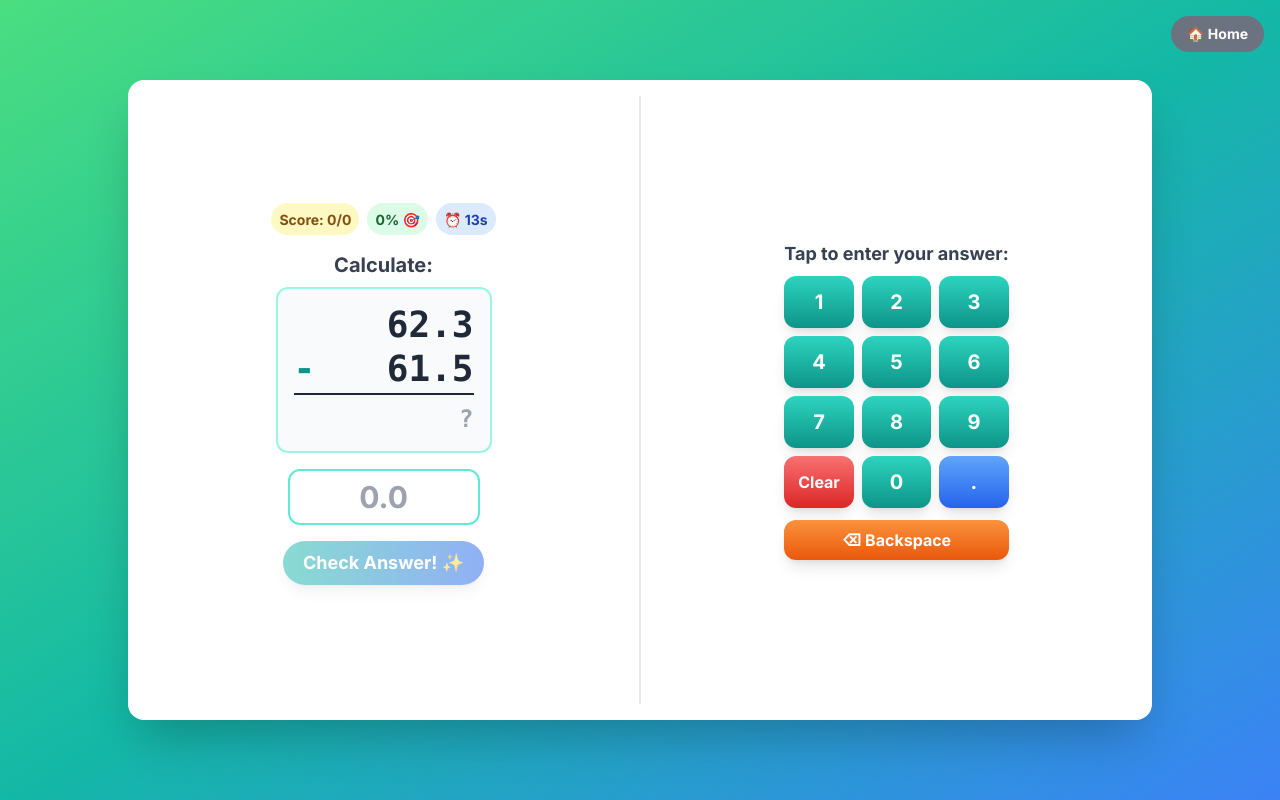
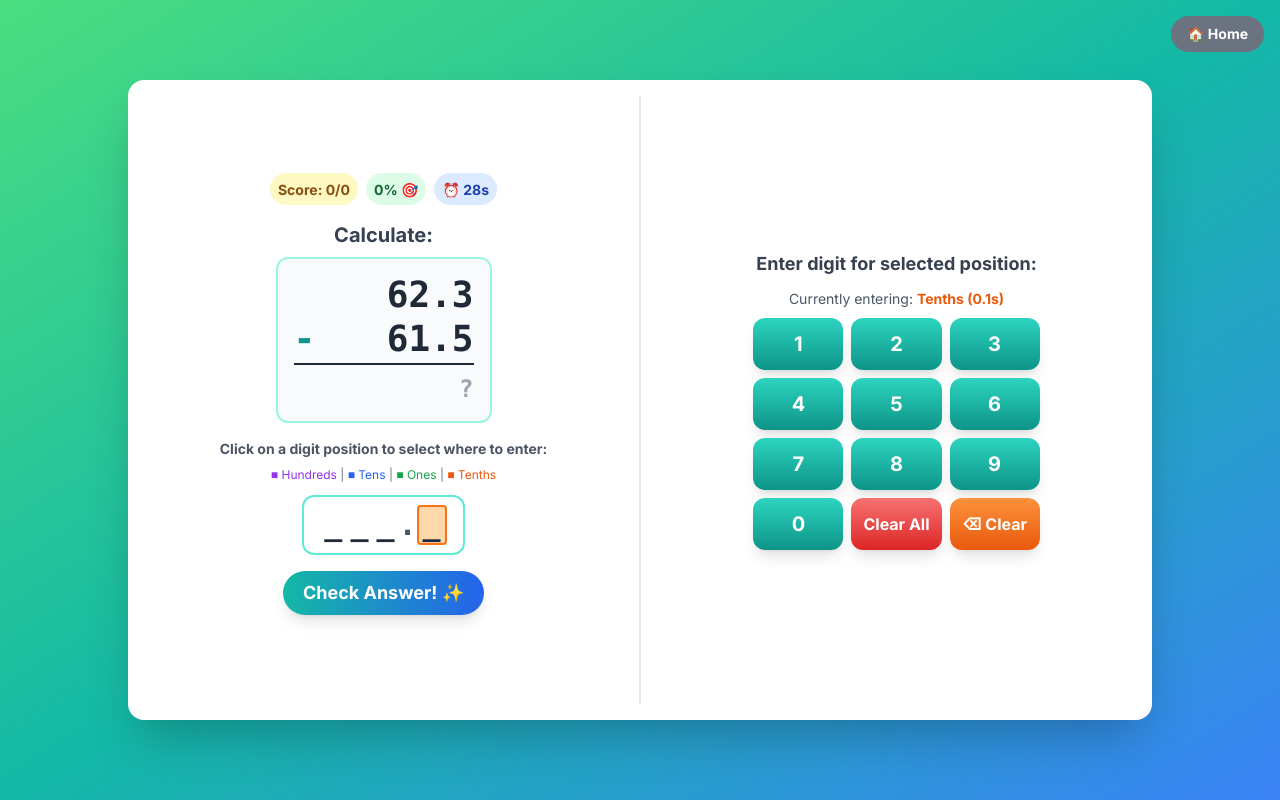
Before and after one commit to takeasys/next-js, a Next.js app: page /decimal-math in a window 1280 px wide. Both pictures are taken after a click on the button "Start Learning! 🚀". Built offline with nearby package versions, Linux system fonts and the light colour scheme.

Commit message:
Refactor Decimal Math Test to enhance answer input handling and increase timer duration to 30 seconds

```diff
--- a/src/app/decimal-math/page.tsx
+++ b/src/app/decimal-math/page.tsx
@@ -17,13 +17,20 @@ export default function DecimalMathTest() {
     answer: 0,
   });
   const [userAnswer, setUserAnswer] = useState<string>("");
+  const [answerDigits, setAnswerDigits] = useState<{ [key: string]: string }>({
+    hundreds: "",
+    tens: "",
+    ones: "",
+    decimal: "",
+  });
+  const [selectedPosition, setSelectedPosition] = useState<string>("decimal");
   const [score, setScore] = useState(0);
   const [totalQuestions, setTotalQuestions] = useState(0);
   const [feedback, setFeedback] = useState<string>("");
   const [isCorrect, setIsCorrect] = useState<boolean | null>(null);
   const [gameStarted, setGameStarted] = useState(false);
   const [showCelebration, setShowCelebration] = useState(false);
-  const [timeLeft, setTimeLeft] = useState(15);
+  const [timeLeft, setTimeLeft] = useState(30);
   const [timerId, setTimerId] = useState<NodeJS.Timeout | null>(null);
 
   // Generate a new decimal math question
@@ -48,18 +55,22 @@ export default function DecimalMathTest() {
       answer = Math.round((larger - smaller) * 10) / 10;
       setCurrentQuestion({ num1: larger, num2: smaller, operation, answer });
       setUserAnswer("");
+      setAnswerDigits({ hundreds: "", tens: "", ones: "", decimal: "" });
+      setSelectedPosition("decimal");
       setFeedback("");
       setIsCorrect(null);
-      setTimeLeft(15);
+      setTimeLeft(30);
       startTimer();
       return;
     }
 
     setCurrentQuestion({ num1, num2, operation, answer });
     setUserAnswer("");
+    setAnswerDigits({ hundreds: "", tens: "", ones: "", decimal: "" });
+    setSelectedPosition("decimal");
     setFeedback("");
     setIsCorrect(null);
-    setTimeLeft(15);
+    setTimeLeft(30);
     startTimer();
   };
 
@@ -141,25 +152,56 @@ export default function DecimalMathTest() {
     }
   };
 
+  // Build answer string from digit positions
+  const buildAnswerString = (digits: { [key: string]: string }) => {
+    const { hundreds, tens, ones, decimal } = digits;
+    let result = "";
+
+    // Add whole number part
+    if (hundreds) result += hundreds;
+    if (tens) result += tens;
+    if (ones) result += ones;
+
+    // If no whole number digits, add "0"
+    if (!hundreds && !tens && !ones) result = "0";
+
+    // Add decimal part
+    if (decimal) {
+      result += "." + decimal;
+    }
+
+    return result;
+  };
+
   // Handle number pad input
-  const handleNumberPadInput = (input: string) => {
-    if (isCorrect !== null) return; // Don't allow input after answer is checked
+  const handleNumberPadInput = (value: string) => {
+    if (value === "clear") {
+      setAnswerDigits({ hundreds: "", tens: "", ones: "", decimal: "" });
+      setUserAnswer("");
+    } else if (value === "backspace") {
+      // Clear only the currently selected position
+      setAnswerDigits((prev) => ({
+        ...prev,
+        [selectedPosition]: "",
+      }));
+    } else {
+      // Add digit to the currently selected position
+      setAnswerDigits((prev) => ({
+        ...prev,
+        [selectedPosition]: value,
+      }));
+    }
+  };
 
-    if (input === "clear") {
-      setUserAnswer("");
-    } else if (input === "backspace") {
-      setUserAnswer((prev) => prev.slice(0, -1));
-    } else if (input === ".") {
-      // Only allow one decimal point
-      if (!userAnswer.includes(".") && userAnswer.length > 0) {
-        setUserAnswer((prev) => prev + input);
-      }
-    } else {
-      // Limit to reasonable number length (e.g., 199.8)
-      if (userAnswer.length < 6) {
-        setUserAnswer((prev) => prev + input);
-      }
-    }
+  // Rebuild userAnswer whenever answerDigits change
+  useEffect(() => {
+    const newAnswerString = buildAnswerString(answerDigits);
+    setUserAnswer(newAnswerString);
+  }, [answerDigits]);
+
+  // Handle position selection
+  const handlePositionSelect = (position: string) => {
+    setSelectedPosition(position);
   };
 
   // Next question
@@ -271,16 +313,70 @@ export default function DecimalMathTest() {
                 </div>
               </div>
 
-              {/* Answer Input */}
+              {/* Answer Input with Clickable Position Selector */}
               <div className="mb-4">
-                <input
-                  type="text"
-                  value={userAnswer}
-                  readOnly
-                  className="text-3xl text-center border-2 border-teal-300 rounded-xl px-4 py-2 w-48 focus:border-teal-500 focus:outline-none text-gray-800 font-bold bg-white cursor-default"
-                  placeholder="0.0"
-                  disabled={isCorrect !== null}
-                />
+                <div className="mb-3">
+                  <p className="text-sm font-bold text-gray-600 mb-2 text-center">
+                    Click on a digit position to select where to enter:
+                  </p>
+                  <div className="text-xs text-gray-500 text-center mb-2">
+                    <span className="text-purple-600">■ Hundreds</span> |
+                    <span className="text-blue-600"> ■ Tens</span> |
+                    <span className="text-green-600"> ■ Ones</span> |
+                    <span className="text-orange-600"> ■ Tenths</span>
+                  </div>
+                </div>
+
+                {/* Clickable Answer Display */}
+                <div className="flex justify-center items-center">
+                  <div className="bg-white border-2 border-teal-300 rounded-xl px-4 py-2 font-mono text-3xl font-bold text-gray-800">
+                    <button
+                      onClick={() => handlePositionSelect("hundreds")}
+                      className={`px-1 rounded transition-all duration-200 hover:scale-110 ${
+                        selectedPosition === "hundreds"
+                          ? "bg-purple-200 border-2 border-purple-500"
+                          : "hover:bg-purple-100"
+                      }`}
+                      disabled={isCorrect !== null}
+                    >
+                      {answerDigits.hundreds || "_"}
+                    </button>
+                    <button
+                      onClick={() => handlePositionSelect("tens")}
+                      className={`px-1 rounded transition-all duration-200 hover:scale-110 ${
+                        selectedPosition === "tens"
+                          ? "bg-blue-200 border-2 border-blue-500"
+                          : "hover:bg-blue-100"
+                      }`}
+                      disabled={isCorrect !== null}
+                    >
+                      {answerDigits.tens || "_"}
+                    </button>
+                    <button
+                      onClick={() => handlePositionSelect("ones")}
+                      className={`px-1 rounded transition-all duration-200 hover:scale-110 ${
+                        selectedPosition === "ones"
+                          ? "bg-green-200 border-2 border-green-500"
+                          : "hover:bg-green-100"
+                      }`}
+                      disabled={isCorrect !== null}
+                    >
+                      {answerDigits.ones || "_"}
+                    </button>
+                    <span className="text-gray-600">.</span>
+                    <button
+                      onClick={() => handlePositionSelect("decimal")}
+                      className={`px-1 rounded transition-all duration-200 hover:scale-110 ${
+                        selectedPosition === "decimal"
+                          ? "bg-orange-200 border-2 border-orange-500"
+                          : "hover:bg-orange-100"
+                      }`}
+                      disabled={isCorrect !== null}
+                    >
+                      {answerDigits.decimal || "_"}
+                    </button>
+                  </div>
+                </div>
               </div>
 
               {/* Action Buttons */}
@@ -320,11 +416,35 @@ export default function DecimalMathTest() {
               {isCorrect === null ? (
                 <div>
                   <h3 className="text-lg font-bold text-gray-700 mb-2 text-center">
-                    Tap to enter your answer:
+                    Enter digit for selected position:
                   </h3>
+                  <div className="mb-2 text-center">
+                    <span className="text-sm text-gray-600">
+                      Currently entering:{" "}
+                    </span>
+                    <span
+                      className={`text-sm font-bold ${
+                        selectedPosition === "hundreds"
+                          ? "text-purple-600"
+                          : selectedPosition === "tens"
+                          ? "text-blue-600"
+                          : selectedPosition === "ones"
+                          ? "text-green-600"
+                          : "text-orange-600"
+                      }`}
+                    >
+                      {selectedPosition === "hundreds"
+                        ? "Hundreds (100s)"
+                        : selectedPosition === "tens"
+                        ? "Tens (10s)"
+                        : selectedPosition === "ones"
+                        ? "Ones (1s)"
+                        : "Tenths (0.1s)"}
+                    </span>
+                  </div>
                   <div className="grid grid-cols-3 gap-2 max-w-xs">
-                    {/* Numbers 1-9 */}
-                    {[1, 2, 3, 4, 5, 6, 7, 8, 9].map((num) => (
+                    {/* Numbers 0-9 */}
+                    {[1, 2, 3, 4, 5, 6, 7, 8, 9, 0].map((num) => (
                       <button
                         key={num}
                         onClick={() => handleNumberPadInput(num.toString())}
@@ -334,37 +454,20 @@ export default function DecimalMathTest() {
                       </button>
                     ))}
 
-                    {/* Bottom row: Clear, 0, Decimal Point */}
+                    {/* Bottom row: Clear and Backspace */}
                     <button
                       onClick={() => handleNumberPadInput("clear")}
                       className="bg-gradient-to-b from-red-400 to-red-600 text-white text-base font-bold py-3 px-3 rounded-xl hover:scale-105 transform transition-all duration-200 shadow-lg active:scale-95"
                     >
-                      Clear
+                      Clear All
                     </button>
 
                     <button
-                      onClick={() => handleNumberPadInput("0")}
-                      className="bg-gradient-to-b from-teal-400 to-teal-600 text-white text-xl font-bold py-3 px-3 rounded-xl hover:scale-105 transform transition-all duration-200 shadow-lg active:scale-95"
+                      onClick={() => handleNumberPadInput("backspace")}
+                      className="bg-gradient-to-b from-orange-400 to-orange-600 text-white text-base font-bold py-3 px-3 rounded-xl hover:scale-105 transform transition-all duration-200 shadow-lg active:scale-95"
                     >
-                      0
+                      ⌫ Clear
                     </button>
-
-                    <button
-                      onClick={() => handleNumberPadInput(".")}
-                      className="bg-gradient-to-b from-blue-400 to-blue-600 text-white text-xl font-bold py-3 px-3 rounded-xl hover:scale-105 transform transition-all duration-200 shadow-lg active:scale-95"
-                    >
-                      .
-                    </button>
-
-                    {/* Backspace button on new row */}
-                    <div className="col-span-3 mt-1">
-                      <button
-                        onClick={() => handleNumberPadInput("backspace")}
-                        className="bg-gradient-to-b from-orange-400 to-orange-600 text-white text-base font-bold py-2 px-4 rounded-xl hover:scale-105 transform transition-all duration-200 shadow-lg active:scale-95 w-full"
-                      >
-                        ⌫ Backspace
-                      </button>
-                    </div>
                   </div>
                 </div>
               ) : (
```
